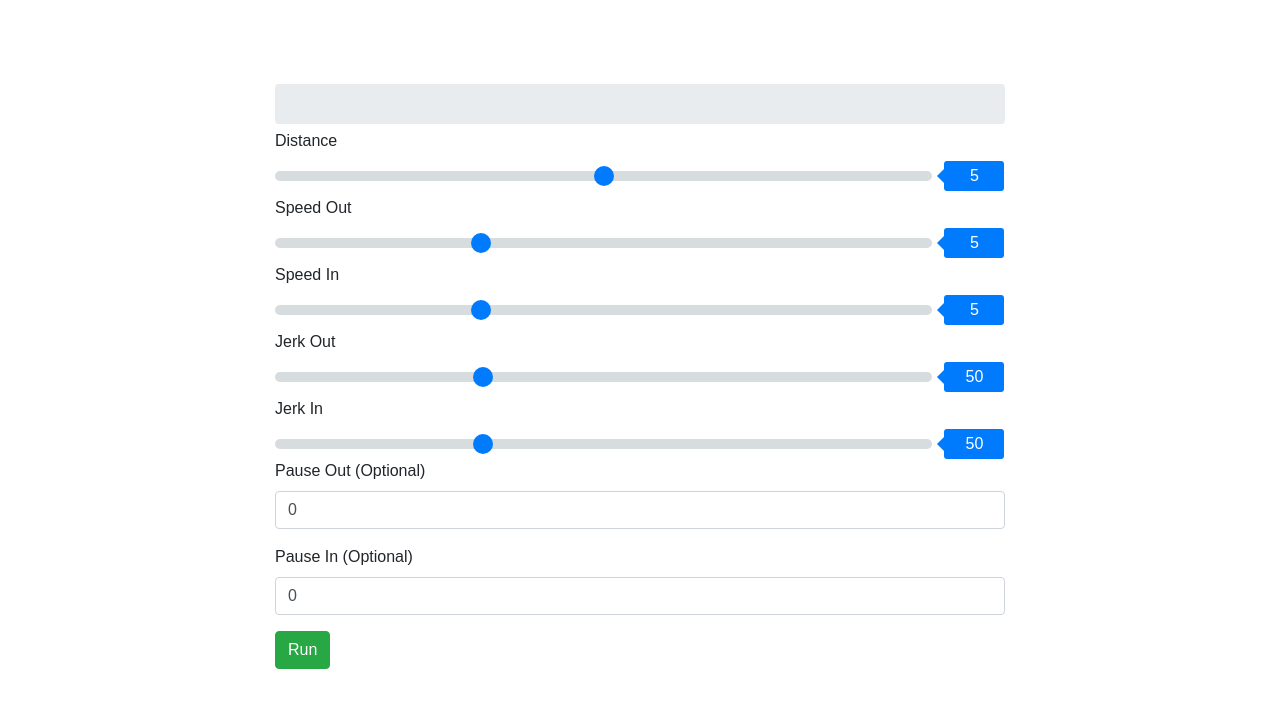
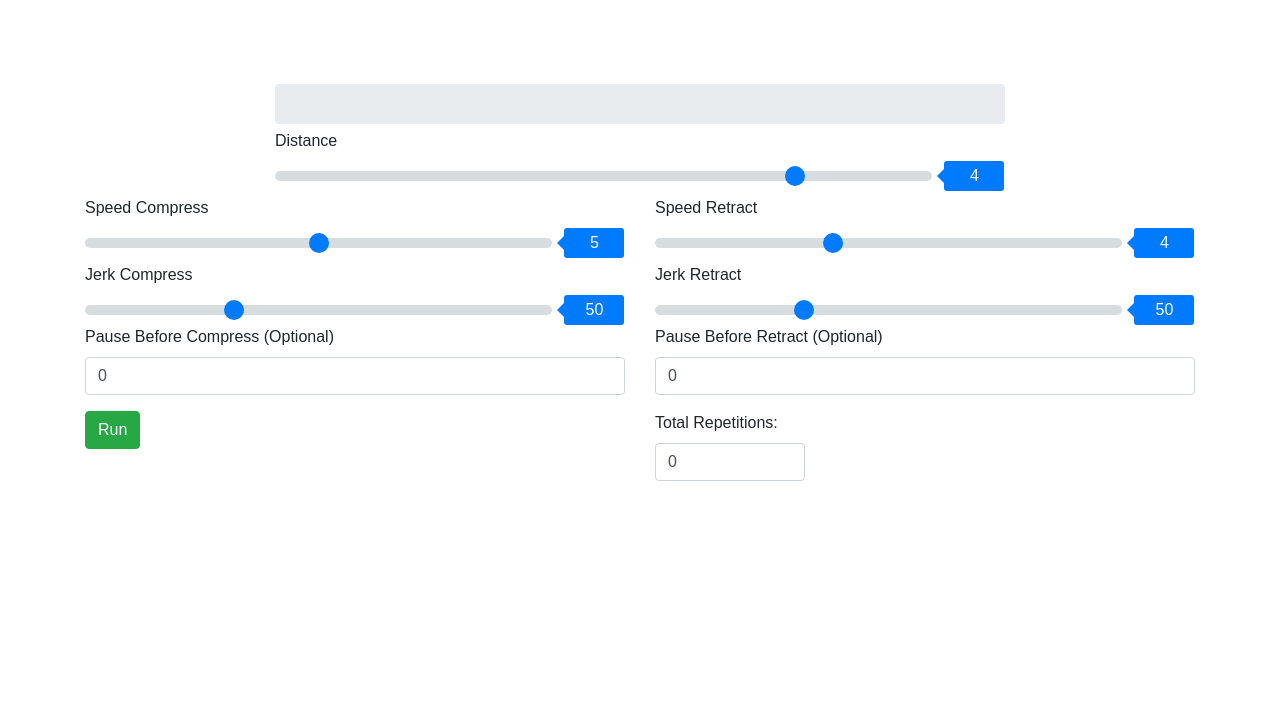
Before and after one commit to FabMo/Fabmo-Ventilator, a website: page index.html in a window 1280 px wide. Drawn offline with Linux system fonts and the light colour scheme.

Commit message:
added counter and some rearrangement so you could see stuff under the STOP label.

```diff
--- a/css/main.css
+++ b/css/main.css
@@ -92,6 +92,10 @@ body {
   display: block;
 }
 
+.reps-box {
+  width: 150px;
+}
+
 ::-moz-range-track {
   background: #d7dcdf;
   border: 0;
--- a/index.html
+++ b/index.html
@@ -25,42 +25,54 @@
                 <div class="col-sm-8">
                     <div class="form-group range-slider">
                         <label class="range-slider-label" for="distance">Distance</label>
-                        <input id="distance" class="range-slider__range" type="range" step="0.1" value="5" min="0" max="10">
+                        <input id="distance" class="range-slider__range" type="range" step="0.1" value="4" min="0" max="5">
                         <span class="range-slider__value">0</span>
                     </div>
+                </div>
+                <div class="col-sm-2"></div>
+            </div>
+
+            <div class="row">
+                <div class="col-sm-6">
                     <div class="form-group range-slider">
-                        <label class="range-slider-label" for="speed-out">Speed Out</label>
-                        <input id="speed-out" class="range-slider__range" type="range" step="0.1" value="5" min="1" max="14">
+                        <label class="range-slider-label" for="speed-out">Speed Compress</label>
+                        <input id="speed-out" class="range-slider__range" type="range" step="0.1" value="5" min="1" max="9">
                         <span class="range-slider__value">0</span>
                     </div>
                     <div class="form-group range-slider ">
-                        <label class="range-slider-label" for="speed-in">Speed In</label>
-                        <input id="speed-in" class="range-slider__range" type="range" step="0.1" value="5" min="1" max="14">
+                        <label class="range-slider-label" for="jerk-out">Jerk Compress</label>
+                        <input id="jerk-out" class="range-slider__range" type="range" step="1" value="50" min="5" max="150">
+                        <span class="range-slider__value">0</span>
+                    </div>
+                    <div class="form-group">
+                        <label for="speed">Pause Before Compress (Optional)</label>
+                        <input class="form-control" id="pause-out" value="0">
+                    </div>
+                    <div class="form-group">
+                        <button type="button" id="run" class="btn btn-success">Run</button>
+                    </div>
+                </div>
+
+                <div class="col-sm-6">
+                    <div class="form-group range-slider ">
+                        <label class="range-slider-label" for="speed-in">Speed Retract</label>
+                        <input id="speed-in" class="range-slider__range" type="range" step="0.1" value="4" min="1" max="9">
                         <span class="range-slider__value">0</span>
                     </div>
                     <div class="form-group range-slider ">
-                        <label class="range-slider-label" for="jerk-out">Jerk Out</label>
-                        <input id="jerk-out" class="range-slider__range" type="range" step="1" value="50" min="5" max="150">
-                        <span class="range-slider__value">0</span>
-                    </div>
-                    <div class="form-group range-slider ">
-                        <label class="range-slider-label" for="jerk-in">Jerk In</label>
+                        <label class="range-slider-label" for="jerk-in">Jerk Retract</label>
                         <input id="jerk-in" class="range-slider__range" type="range" step="1" value="50" min="5" max="150">
                         <span class="range-slider__value">0</span>
                     </div>
                     <div class="form-group">
-                        <label for="speed">Pause Out (Optional)</label>
-                        <input class="form-control" id="pause-out" value="0">
-                    </div>
-                    <div class="form-group">
-                        <label for="speed">Pause In (Optional)</label>
+                        <label for="speed">Pause Before Retract (Optional)</label>
                         <input class="form-control" id="pause-in" value="0">
                     </div>
-                    <div class="form-group">
-                        <button type="button"  id="run" class="btn btn-success">Run</button>
+                    <div>
+                        <label>Total Repetitions:</label>
+                        <input class="form-control reps-box" id="reps" value="0">
                     </div>
                 </div>
-                <div class="col-sm-2"></div>
             </div>
         </div>
     </body>
--- a/js/main.js
+++ b/js/main.js
@@ -12,6 +12,7 @@ let speedOut = $('#speed-out').val();
 let speedIn = $('#speed-in').val();
 let jerkOut = $('#jerk-out').val();
 let jerkIn = $('#jerk-in').val();
+let repsCount = 0;
 let nextJob;
 let fabmo = new FabMoDashboard();
 
@@ -32,7 +33,6 @@ const setJobs = () => {
     jobOut = 'M100.1 ({xjm:'+jerkOut+'})\n'+
     'G90\n' +
     'G1X'+distance+'f'+speedOut;
-
     jobIn = 'M100.1 ({xjm:'+jerkIn+'})\n'+
     'G90\n' +
     'G1X0f' + speedIn;
@@ -44,6 +44,12 @@ const setNextJob = () => {
         jobOutRunning = false;
         jobInRunning = true;
         pause = pauseIn;
+
+        repsCount = repsCount + 1;
+        console.log("count= ",repsCount);
+        $("#reps").val(repsCount)
+
+
     } else if(jobInRunning){
         nextJob = jobOut;
         jobOutRunning = true;
```
Also changed, not shown: 1 other file.
